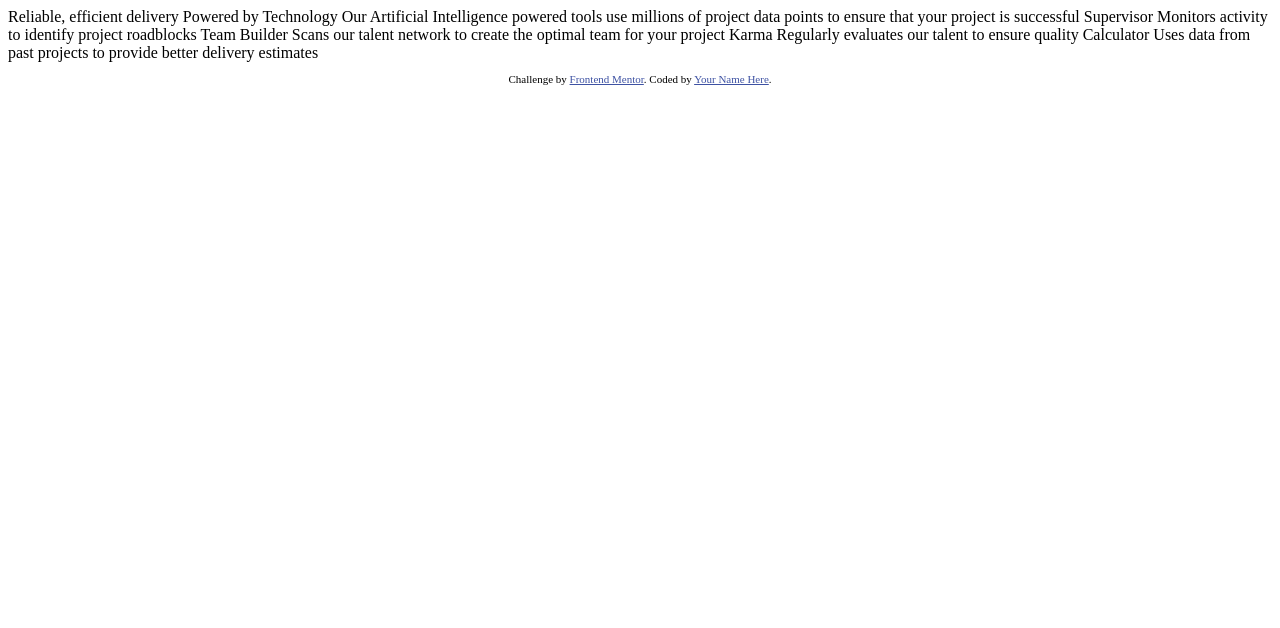
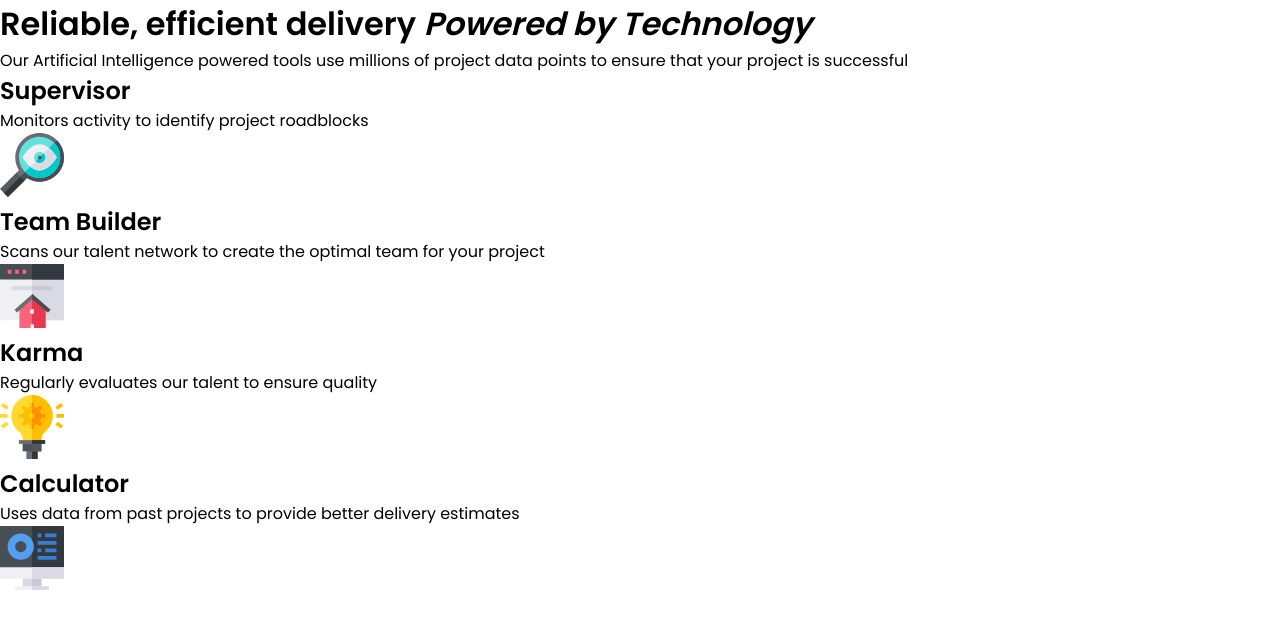
Before and after one commit to trekab/four-card-feature-section, a plain HTML site: page index.html in a window 1280 px wide. Drawn offline with Linux system fonts and the light colour scheme.

Commit message:
feat: Add semantic tags for the html elements

```diff
--- a/index.html
+++ b/index.html
@@ -1,45 +1,50 @@
 <!DOCTYPE html>
 <html lang="en">
   <head>
-  <meta charset="UTF-8">
-  <meta name="viewport" content="width=device-width, initial-scale=1.0"> <!-- displays site properly based on user's device -->
+    <meta charset="UTF-8" />
+    <meta name="viewport" content="width=device-width, initial-scale=1.0" />
+    <!-- displays site properly based on user's device -->
 
-  <link rel="icon" type="image/png" sizes="32x32" href="./images/favicon-32x32.png">
-
-  <title>Frontend Mentor | Four card feature section</title>
-
-  <!-- Feel free to remove these styles or customise in your own stylesheet 👍 -->
-  <style>
-    .attribution { font-size: 11px; text-align: center; }
-    .attribution a { color: hsl(228, 45%, 44%); }
-  </style>
+    <link
+      rel="icon"
+      type="image/png"
+      sizes="32x32"
+      href="./images/favicon-32x32.png"
+    />
+    <link rel="stylesheet" href="./main.css" />
+    <title>Four card feature section</title>
   </head>
   <body>
-
-  Reliable, efficient delivery
-  Powered by Technology
-
-  Our Artificial Intelligence powered tools use millions of project data points
-  to ensure that your project is successful
-
-  Supervisor
-  Monitors activity to identify project roadblocks
-
-  Team Builder
+    <header>
+      <h1>Reliable, efficient delivery <em>Powered by Technology</em></h1>
+      <p>
+        Our Artificial Intelligence powered tools use millions of project data
+        points to ensure that your project is successful
+      </p>
+    </header>
+    <main>
+      <section>
+        <h2>Supervisor</h2>
+        <p>Monitors activity to identify project roadblocks</p>
+        <img src="./images/icon-supervisor.svg" alt="supervisor icon" />
+      </section>
+      <section>
+        <h2>Team Builder</h2>
+        <p>
           Scans our talent network to create the optimal team for your project
-
-  Karma
-  Regularly evaluates our talent to ensure quality
-
-  Calculator
-  Uses data from past projects to provide better delivery estimates
-
-
-  <footer>
-    <p class="attribution">
-      Challenge by <a href="https://www.frontendmentor.io?ref=challenge" target="_blank">Frontend Mentor</a>.
-      Coded by <a href="#">Your Name Here</a>.
         </p>
-  </footer>
+        <img src="./images/icon-team-builder.svg" alt="team builder icon" />
+      </section>
+      <section>
+        <h1>Karma</h1>
+        <p>Regularly evaluates our talent to ensure quality</p>
+        <img src="./images/icon-karma.svg" alt="karma icon" />
+      </section>
+      <section>
+        <h2>Calculator</h2>
+        <p>Uses data from past projects to provide better delivery estimates</p>
+        <img src="./images/icon-calculator.svg" alt="calculator icon" />
+      </section>
+    </main>
   </body>
 </html>
--- /dev/null
+++ b/main.css
@@ -0,0 +1,18 @@
+@import url("https://fonts.googleapis.com/css2?family=Poppins:wght@200;400;600&display=swap");
+
+:root {
+  --red: hsl(0, 78%, 62%);
+  --cyan: hsl(180, 62%, 55%);
+  --orange: hsl(34, 97%, 64%);
+  --blue: hsl(212, 86%, 64%);
+  --dark-blue: hsl(234, 12%, 34%);
+  --grayish-blue: hsl(229, 6%, 66%);
+  --light-gray: hsl(0, 0%, 98%);
+}
+
+* {
+  font-family: "Poppins", sans-serif;
+  box-sizing: border-box;
+  margin: 0;
+  padding: 0;
+}
```
Lines whose indentation alone changed are shown as unchanged.
